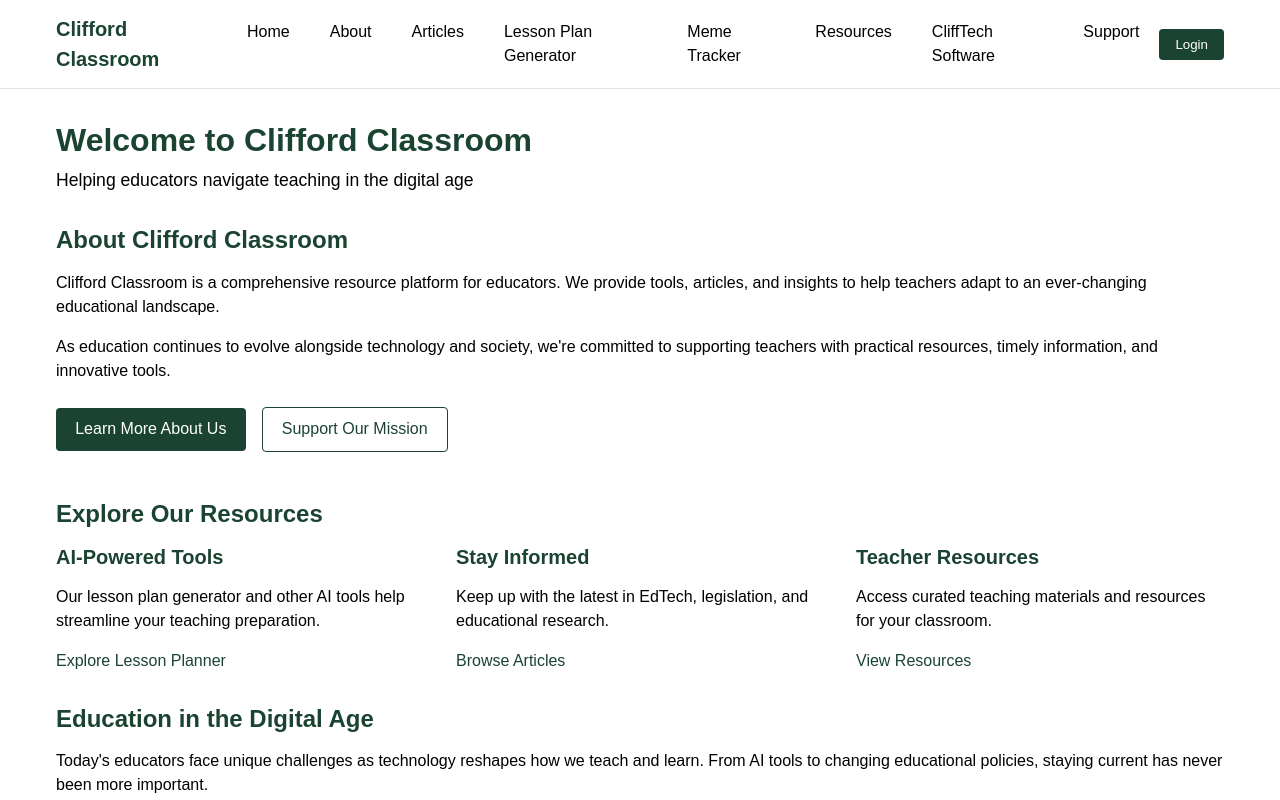
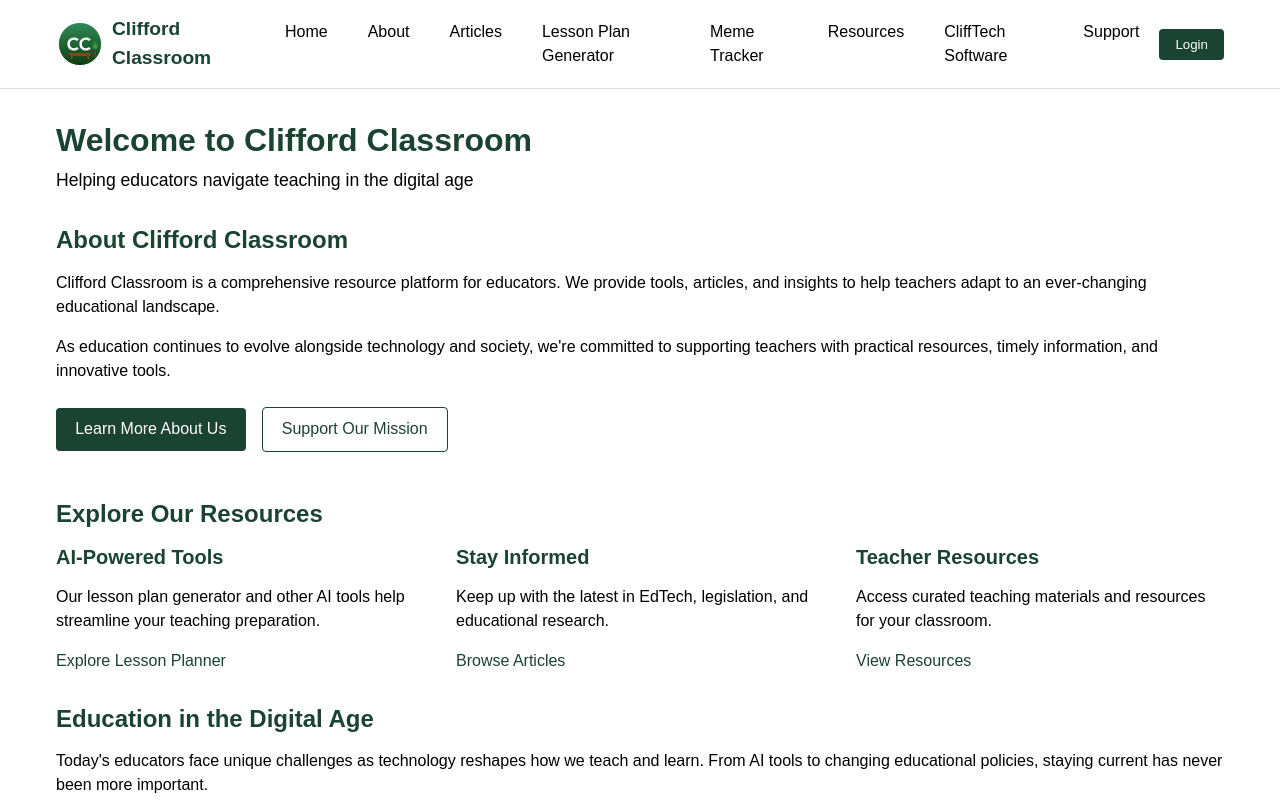
Before and after one commit to Curtonimore/clifford-classroom, a Next.js app: page / in a window 1280 px wide. Shown: the top 800 px of the page. Built offline with nearby package versions, Linux system fonts and the light colour scheme; a web font is replaced by a local one.

Commit message:
Add custom logo and favicon to the site

```diff
--- a/src/app/globals.css
+++ b/src/app/globals.css
@@ -886,3 +886,26 @@ footer {
 .content-section.centered-content {
   text-align: center;
 }
+
+/* Logo styling */
+.logo-link {
+  display: flex;
+  align-items: center;
+  gap: 0.5rem;
+  text-decoration: none;
+}
+
+.logo-image {
+  border-radius: 50%;
+  transition: transform 0.3s ease;
+}
+
+.logo-link:hover .logo-image {
+  transform: scale(1.05);
+}
+
+.logo-text {
+  font-weight: 600;
+  font-size: 1.2rem;
+  color: var(--accent);
+}
--- a/src/app/layout.tsx
+++ b/src/app/layout.tsx
@@ -16,6 +16,14 @@ export const metadata: Metadata = {
   title: 'Clifford Classroom',
   description: 'A platform for learning and teaching - AI-powered educational resources for modern educators',
   keywords: "education, AI tools, teaching resources, classroom management, lesson planning",
+  icons: {
+    icon: [
+      { url: '/clifford-logo.svg', type: 'image/svg+xml' },
+    ],
+    apple: [
+      { url: '/clifford-logo.svg', type: 'image/svg+xml' },
+    ],
+  },
 };
 
 export default function RootLayout({
--- a/src/components/NavBar.tsx
+++ b/src/components/NavBar.tsx
@@ -2,6 +2,7 @@
 
 import { useAppContext } from '@/context/AppContext';
 import Link from 'next/link';
+import Image from 'next/image';
 import { useState } from 'react';
 
 // Define updated navigation structure based on the prompts
@@ -77,8 +78,15 @@ export default function NavBar() {
     <nav className="navbar">
       <div className="navbar-container">
         <div className="navbar-logo">
-          <Link href="/">
-            Clifford Classroom
+          <Link href="/" className="logo-link">
+            <Image
+              src="/clifford-logo.svg"
+              alt="Clifford Classroom Logo"
+              width={48}
+              height={48}
+              className="logo-image"
+            />
+            <span className="logo-text">Clifford Classroom</span>
           </Link>
         </div>
 
```
Also changed, not shown: app/icon.svg (added), public/clifford-logo.svg (added).
